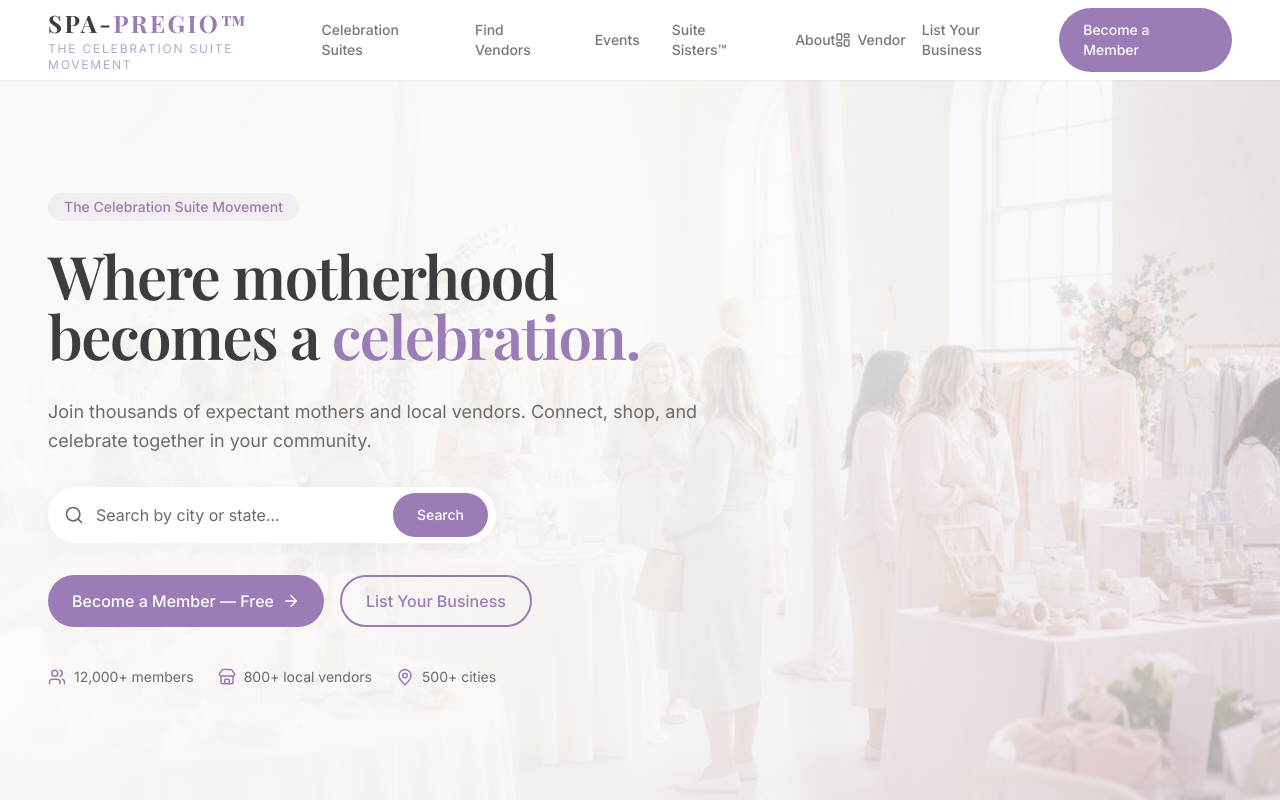
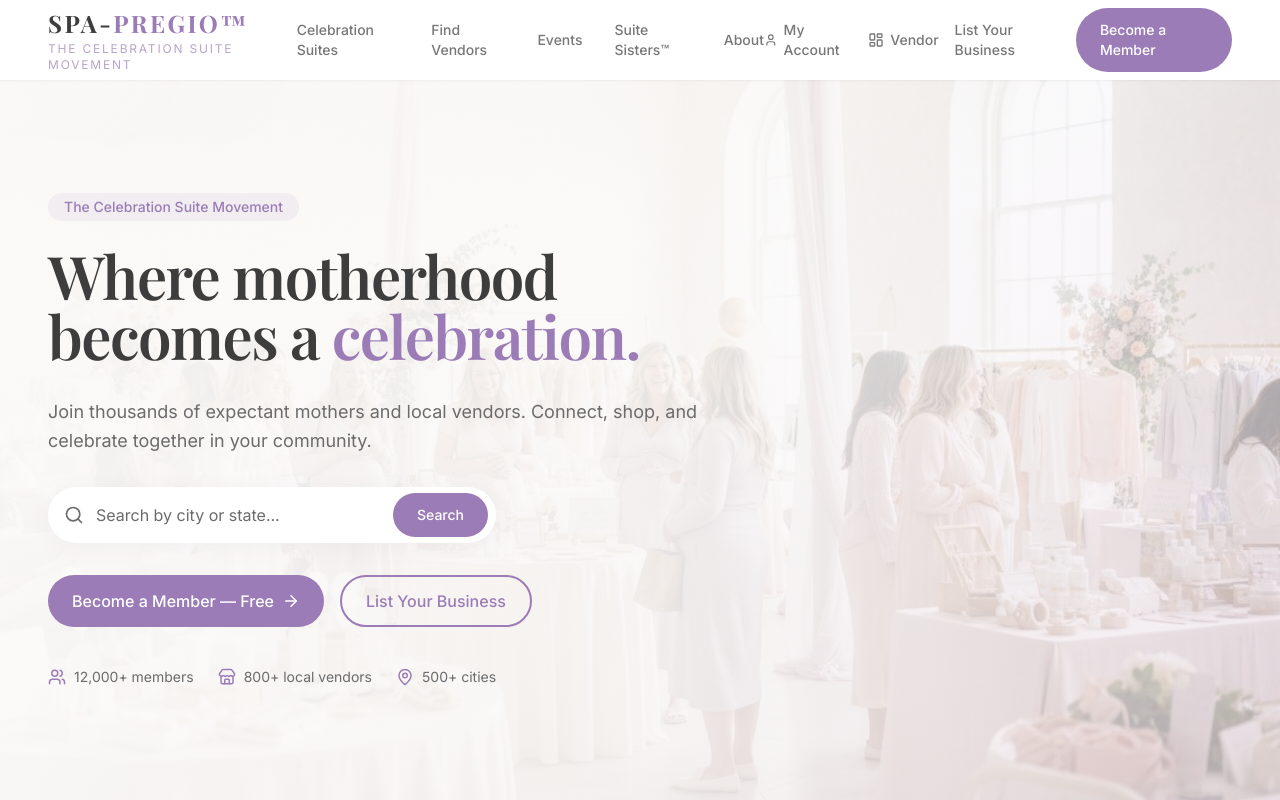
Before and after one commit to Spa-Pregio/spa-pregio-website, a React (Vite) app: page / in a window 1280 px wide. Shown: the top 800 px of the page. Built offline with nearby package versions, Linux system fonts and the light colour scheme.

Commit message:
Add files via upload

```diff
--- a/src/components/Navigation.tsx
+++ b/src/components/Navigation.tsx
@@ -1,6 +1,6 @@
 import { useState, useEffect } from 'react';
 import { Link, useLocation } from 'react-router-dom';
-import { Menu, X, LayoutDashboard } from 'lucide-react';
+import { Menu, X, LayoutDashboard, User } from 'lucide-react';
 
 export default function Navigation() {
   const [isMobileMenuOpen, setIsMobileMenuOpen] = useState(false);
@@ -54,6 +54,18 @@ export default function Navigation() {
 
             {/* CTAs */}
             <div className="hidden lg:flex items-center gap-4">
+              <Link
+                to="/my-account"
+                title="My Account"
+                className={`flex items-center gap-1.5 text-sm font-medium transition-colors duration-200 ${
+                  location.pathname === '/my-account'
+                    ? 'text-spa-purple'
+                    : 'text-spa-charcoal/70 hover:text-spa-purple'
+                }`}
+              >
+                <User size={16} />
+                <span>My Account</span>
+              </Link>
               <Link
                 to="/vendor-dashboard"
                 title="Vendor Dashboard"
@@ -118,6 +130,16 @@ export default function Navigation() {
             </Link>
           ))}
           <Link
+            to="/my-account"
+            className={`font-serif text-2xl transition-colors duration-200 flex items-center gap-2 ${
+              location.pathname === '/my-account'
+                ? 'text-spa-purple'
+                : 'text-spa-charcoal hover:text-spa-purple'
+            }`}
+          >
+            <User size={22} /> My Account
+          </Link>
+          <Link
             to="/vendor-dashboard"
             className={`font-serif text-2xl transition-colors duration-200 flex items-center gap-2 ${
               location.pathname === '/vendor-dashboard'
```
